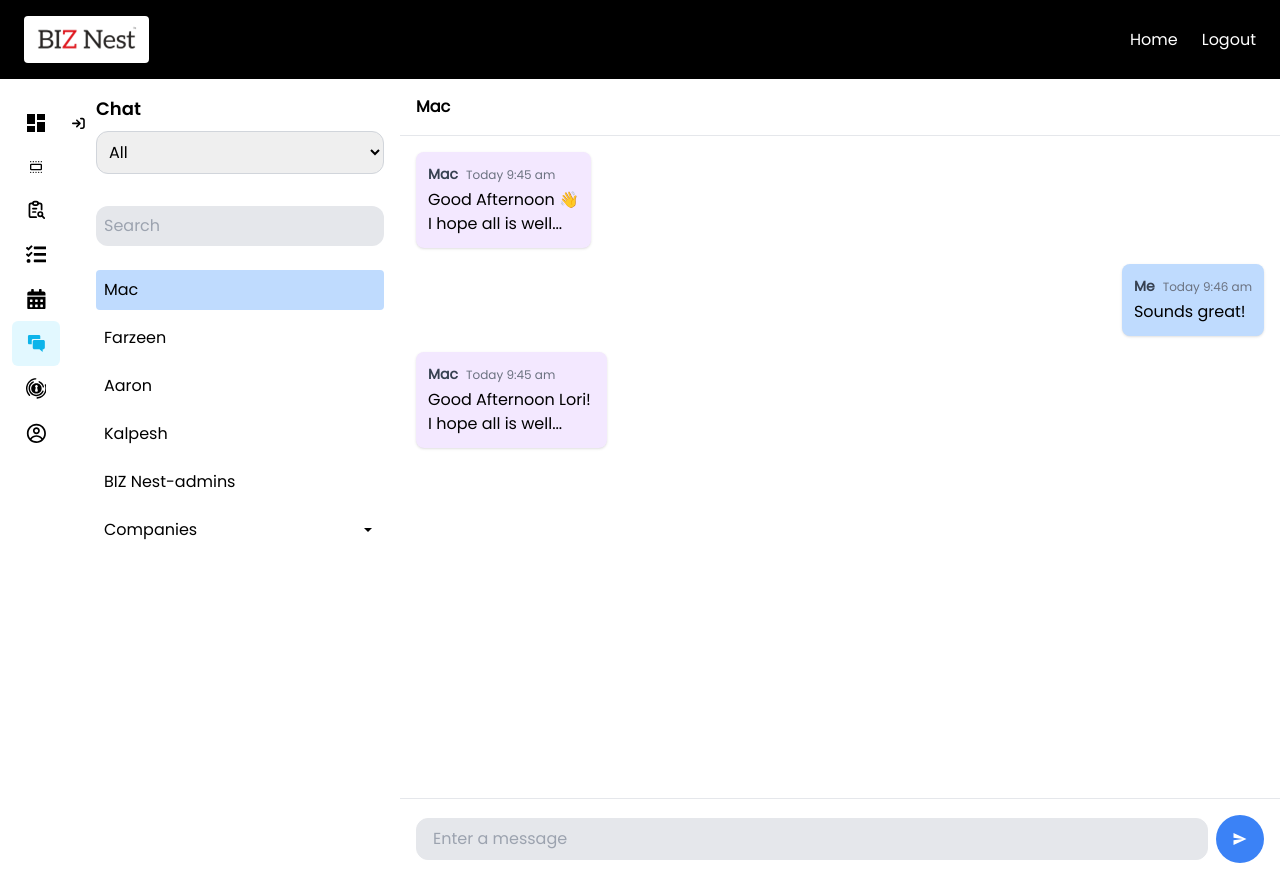
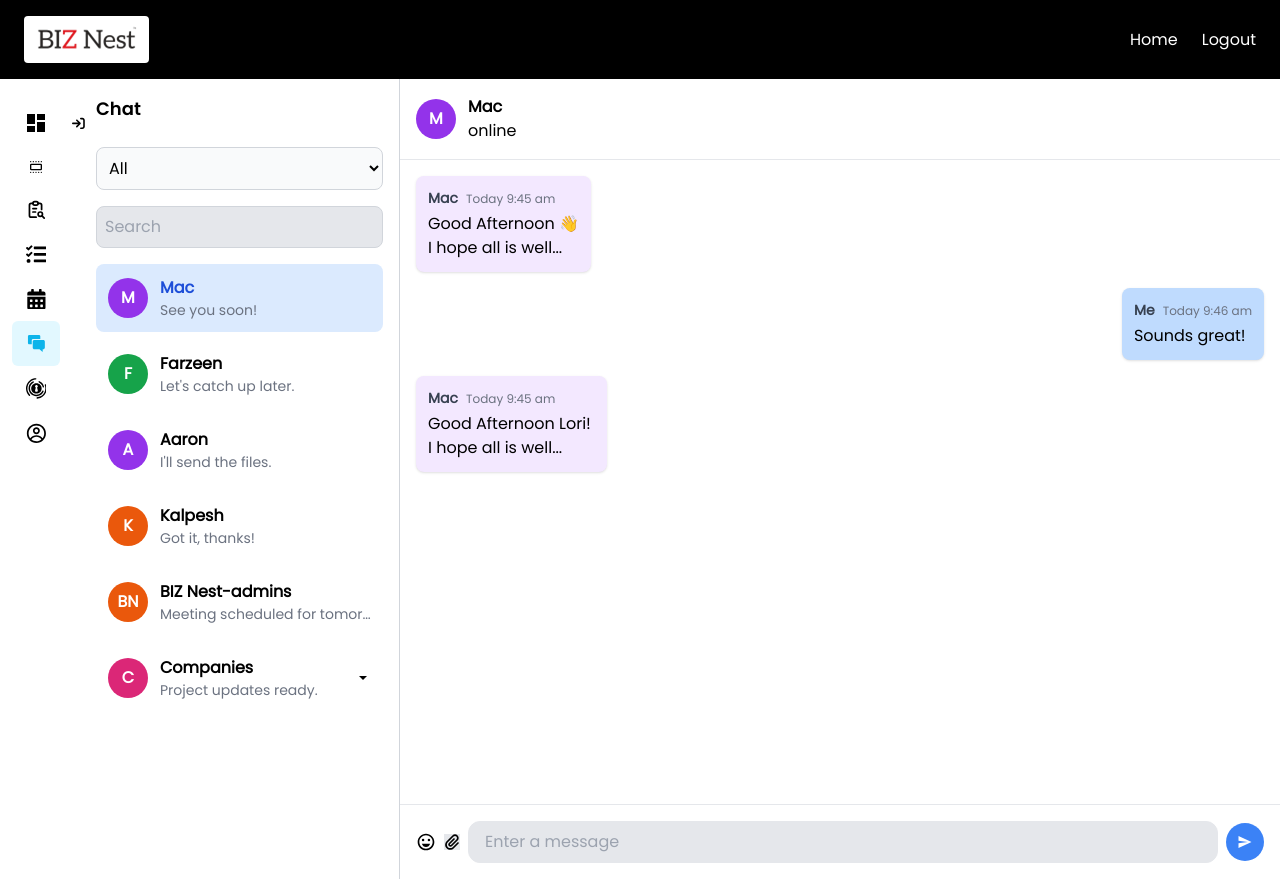
Before and after one commit to Kalpesh-Product/Client, a React (Create React App) app in the folder client-frontend/: page /chat in a window 1280 px wide. Built offline with nearby package versions, Linux system fonts and the light colour scheme; what tailwindcss-motion would draw is missing.

Commit message:
updated chat UI

```diff
--- a/client-frontend/src/pages/ChatPage.jsx
+++ b/client-frontend/src/pages/ChatPage.jsx
@@ -1,33 +1,63 @@
-import { useEffect, useState } from "react";
+import { useEffect, useState, useRef } from "react";
 import TestSide from "../components/Sidetest";
 import { IoMdSend, IoMdArrowDropdown, IoMdArrowDropup } from "react-icons/io";
+import { FaPaperclip } from "react-icons/fa6";
+import { MdOutlineEmojiEmotions } from "react-icons/md";
 import initialChats from "../utils/initialChats";
+import { toast } from "sonner";
 
 const contacts = [
-  { id: 1, name: "Mac" },
-  { id: 2, name: "Farzeen" },
-  { id: 3, name: "Aaron" },
-  { id: 4, name: "Kalpesh" },
-  { id: 5, name: "BIZ Nest-admins", group: true },
+  { id: 1, name: "Mac", status: "online", previewMessage: "See you soon!" },
+  {
+    id: 2,
+    name: "Farzeen",
+    status: "offline",
+    previewMessage: "Let's catch up later.",
+  },
+  {
+    id: 3,
+    name: "Aaron",
+    status: "online",
+    previewMessage: "I'll send the files.",
+  },
+  {
+    id: 4,
+    name: "Kalpesh",
+    status: "offline",
+    previewMessage: "Got it, thanks!",
+  },
+  {
+    id: 5,
+    name: "BIZ Nest-admins",
+    group: true,
+    previewMessage: "Meeting scheduled for tomorrow.",
+  },
   {
     id: 6,
     name: "Companies",
     group: true,
     subGroups: ["Zomato", "SquadStack"],
+    previewMessage: "Project updates ready.",
   },
 ];
 
 export default function ChatPage() {
+  const fileRef = useRef(null);
+  const messagesEndRef = useRef(null);
   const [activeContact, setActiveContact] = useState(contacts[0]);
   const [messages, setMessages] = useState(initialChats(activeContact.name));
   const [message, setMessage] = useState("");
   const [expandedGroup, setExpandedGroup] = useState(null);
   const [searchQuery, setSearchQuery] = useState("");
-  const [contactFilter, setContactFilter] = useState("All"); // New state for contact filter
+  const [contactFilter, setContactFilter] = useState("All");
 
   useEffect(() => {
     setMessages(initialChats(activeContact.name));
   }, [activeContact]);
+
+  useEffect(() => {
+    messagesEndRef.current?.scrollIntoView({ behavior: "smooth" });
+  }, [messages]);
 
   const handleSendMessage = () => {
     if (message.trim() === "") return;
@@ -64,6 +94,16 @@ export default function ChatPage() {
     setMessage("");
   };
 
+  const handleFileSelect = () => {
+    fileRef.current.click();
+  };
+
+  const handleFileChange = (e) => {
+    if (e.target.files && e.target.files.length > 0) {
+      toast.success("File saved successfully");
+    }
+  };
+
   const handleKeyDown = (e) => {
     if (e.key === "Enter" && !e.shiftKey) {
       e.preventDefault();
@@ -71,7 +111,6 @@ export default function ChatPage() {
     }
   };
 
-  // Filter contacts based on the search query and selected contact filter
   const filteredContacts = contacts.filter((contact) => {
     const isMatch = contact.name
       .toLowerCase()
@@ -84,26 +123,23 @@ export default function ChatPage() {
       return isMatch || subGroupMatch;
     }
 
-    // Filter based on selected contact filter
     if (contactFilter === "BIZNest") {
       return isMatch && contact.name.includes("BIZ");
     } else if (contactFilter === "WoNo") {
-      return false; // Hide all contacts for "WoNo" filter
+      return false;
     }
 
     return isMatch;
   });
 
   return (
-    <div className="flex h-screen bg-gray-100 overflow-y-auto top-0">
-      {/* Sidebar */}
+    <div className="flex h-screen bg-gray-100 overflow-hidden">
       <TestSide />
-      <aside className="w-1/4 bg-white p-4 shadow-lg">
-        <h2 className="text-lg font-semibold">Chat</h2>
+      <aside className="w-1/4 bg-white p-4 shadow-lg border-r border-gray-300 overflow-y-auto h-full">
+        <h2 className="text-lg font-semibold mb-4">Chat</h2>
 
-        {/* Filter Dropdown */}
         <select
-          className="mt-2 mb-4 w-full p-2 rounded-xl border border-gray-300"
+          className="mt-2 mb-4 w-full p-2 rounded-lg border border-gray-300 bg-gray-50"
           value={contactFilter}
           onChange={(e) => setContactFilter(e.target.value)}
         >
@@ -115,7 +151,7 @@ export default function ChatPage() {
         <input
           type="search"
           placeholder="Search"
-          className="mt-4 mb-6 w-full p-2 rounded-xl bg-gray-200 border-none"
+          className="w-full p-2 mb-4 rounded-lg bg-gray-200 border border-gray-300 focus:outline-none focus:ring-2 focus:ring-blue-500"
           value={searchQuery}
           onChange={(e) => setSearchQuery(e.target.value)}
         />
@@ -124,12 +160,12 @@ export default function ChatPage() {
           {filteredContacts.map((contact) => (
             <li key={contact.id} className="space-y-1">
               <div
-                className={`flex items-center justify-between p-2 rounded cursor-pointer ${
+                className={`flex items-center justify-between p-3 rounded-lg cursor-pointer transition-all ${
                   activeContact.id === contact.id ||
                   (contact.subGroups &&
                     contact.subGroups.includes(activeContact.name))
-                    ? "bg-blue-200"
-                    : "hover:bg-gray-200"
+                    ? "bg-blue-100 text-blue-700"
+                    : "hover:bg-gray-100"
                 }`}
                 onClick={() => {
                   if (contact.subGroups) {
@@ -141,10 +177,21 @@ export default function ChatPage() {
                   }
                 }}
               >
-                <span>{contact.name}</span>
-                {/* Render indicator if the contact has subGroups */}
+                <div
+                  className={`flex items-center justify-center w-10 h-10 rounded-full text-white font-semibold mr-3 ${getNodeColor(
+                    contact.name
+                  )}`}
+                >
+                  {getInitials(contact.name)}
+                </div>
+                <div className="flex-1 truncate">
+                  <span className="font-semibold">{contact.name}</span>
+                  <p className="text-sm text-gray-500 truncate">
+                    {contact.previewMessage}
+                  </p>
+                </div>
                 {contact.subGroups && (
-                  <span className="ml-2">
+                  <span>
                     {expandedGroup === contact.id ? (
                       <IoMdArrowDropup />
                     ) : (
@@ -153,16 +200,15 @@ export default function ChatPage() {
                   </span>
                 )}
               </div>
-              {/* Render subgroups if it's the expanded group */}
               {contact.subGroups && expandedGroup === contact.id && (
                 <ul className="pl-4 space-y-1">
                   {contact.subGroups.map((subGroup, idx) => (
                     <li
                       key={idx}
-                      className={`p-2 rounded cursor-pointer ${
+                      className={`p-2 rounded-lg cursor-pointer ${
                         activeContact.name === subGroup
-                          ? "bg-blue-200"
-                          : "hover:bg-gray-200"
+                          ? "bg-blue-100 text-blue-700"
+                          : "hover:bg-gray-100"
                       }`}
                       onClick={() =>
                         setActiveContact({
@@ -181,14 +227,21 @@ export default function ChatPage() {
         </ul>
       </aside>
 
-      {/* Chat Area */}
-      <div className="flex-1 flex flex-col bg-white">
-        {/* Chat Header */}
+      <div className="flex-1 flex flex-col bg-white h-full">
         <header className="p-4 border-b flex items-center">
-          <h3 className="font-semibold">{activeContact.name}</h3>
+          <div
+            className={`flex items-center justify-center w-10 h-10 rounded-full text-white font-semibold mr-3 ${getNodeColor(
+              activeContact.name
+            )}`}
+          >
+            {getInitials(activeContact.name)}
+          </div>
+          <div>
+            <h3 className="font-semibold">{activeContact.name}</h3>
+            <p>{activeContact.status}</p>
+          </div>
         </header>
 
-        {/* Messages */}
         <div className="flex-1 p-4 overflow-y-auto space-y-4">
           {messages.map((msg) => (
             <div
@@ -208,10 +261,21 @@ export default function ChatPage() {
               </div>
             </div>
           ))}
+          <div ref={messagesEndRef} />
         </div>
 
-        {/* Message Input */}
         <footer className="p-4 border-t flex items-center space-x-2">
+          <MdOutlineEmojiEmotions size={20} className="cursor-pointer" />
+          <FaPaperclip
+            className="cursor-pointer bg-gray-200"
+            onClick={handleFileSelect}
+          />
+          <input
+            type="file"
+            className="hidden"
+            ref={fileRef}
+            onChange={handleFileChange}
+          />
           <textarea
             className="flex-1 px-4 py-2 border rounded-xl resize-none bg-gray-200"
             rows="1"
@@ -221,7 +285,7 @@ export default function ChatPage() {
             onKeyDown={handleKeyDown}
           />
           <button
-            className="p-4 bg-blue-500 text-white rounded-full"
+            className="p-[0.7rem] bg-blue-500 text-white rounded-full"
             onClick={handleSendMessage}
           >
             <IoMdSend />
@@ -231,3 +295,29 @@ export default function ChatPage() {
     </div>
   );
 }
+
+const getInitials = (name) => {
+  return name
+    .split(" ")
+    .map((part) => part[0])
+    .join("")
+    .toUpperCase();
+};
+
+const getNodeColor = (name) => {
+  const colors = [
+    "bg-orange-600",
+    "bg-purple-600",
+    "bg-yellow-600",
+    "bg-green-600",
+    "bg-blue-600",
+    "bg-red-600",
+    "bg-teal-600",
+    "bg-pink-600",
+  ];
+  const hash = Array.from(name).reduce(
+    (acc, char) => acc + char.charCodeAt(0),
+    0
+  );
+  return colors[hash % colors.length];
+};
```
Also changed, not shown: 1 other file (tests, documents, lock files or other folders).
